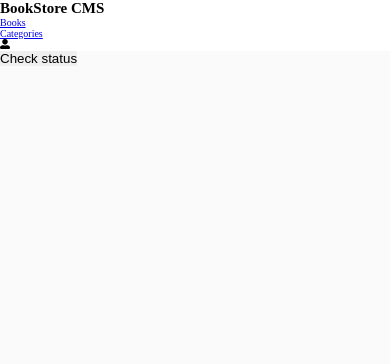
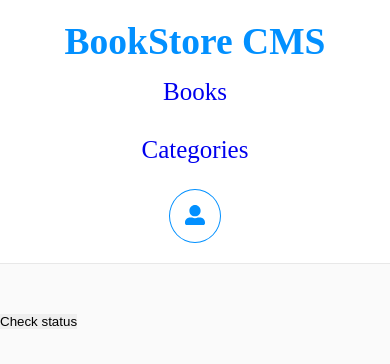
Before and after one commit to nickemma/bookstore, a React (Create React App) app: page /Categories in a window 390 px wide. Shown: the top 364 px of the page. Built offline with nearby package versions, Linux system fonts and the light colour scheme; no server answers.

Commit message:
finished the styling for desktop

```diff
--- a/src/App.css
+++ b/src/App.css
@@ -5,6 +5,7 @@
   transition: all 0.3s linear;
   border: none;
   outline: none;
+  text-decoration: none;
 }
 
 html {
@@ -15,4 +16,10 @@ html {
 
 body {
   background: #fafafa;
+  width: 100%;
 }
+
+.App {
+  width: 100%;
+  position: relative;
+}
--- a/src/components/AddBooks.jsx
+++ b/src/components/AddBooks.jsx
@@ -2,6 +2,7 @@ import React, { useState } from 'react';
 import { useDispatch } from 'react-redux';
 import { v4 as uuidv4 } from 'uuid';
 import { addBook } from '../redux/books/books';
+import '../styles/AddBooks.css';
 
 export default function AddBook() {
   const dispatch = useDispatch();
@@ -38,7 +39,7 @@ export default function AddBook() {
     });
   };
   return (
-    <div>
+    <div className="add-book">
       <h1>ADD NEW BOOK</h1>
       <form onSubmit={addBookHandler}>
         <input
@@ -57,7 +58,9 @@ export default function AddBook() {
           placeholder="Book author"
           name="author"
         />
-        <button type="submit">ADD BOOK</button>
+        <button type="submit" className="add-btn">
+          ADD BOOK
+        </button>
       </form>
     </div>
   );
--- a/src/components/Book.jsx
+++ b/src/components/Book.jsx
@@ -1,6 +1,7 @@
 import { useDispatch } from 'react-redux';
 import { PropTypes } from 'prop-types';
 import { removeBook } from '../redux/books/books';
+import '../styles/Book.css';
 
 function Book(props) {
   const dispatch = useDispatch();
@@ -10,16 +11,18 @@ function Book(props) {
     dispatch(removeBook(id));
   };
   return (
-    <div>
-      <div className="book">
-        <div className="book-info">
-          <h2>{title}</h2>
-          <h3>{author}</h3>
-        </div>
+    <div className="book">
+      <div className="book-info">
+        <h2 className="title">{title}</h2>
+        <h3 className="author">{author}</h3>
         <div className="btn-control">
+          <button type="button">Comment</button>
+          <div className="divider"></div>
           <button type="button" onClick={bookRemove}>
             Remove
           </button>
+          <div className="divider"></div>
+          <button type="button">Edit</button>
         </div>
       </div>
     </div>
--- a/src/styles/AddBooks.css
+++ b/src/styles/AddBooks.css
@@ -0,0 +1,43 @@
+.add-book {
+  color: #918f8f;
+  padding: 2rem 10%;
+}
+
+h1 {
+  margin-bottom: 2rem;
+  font-size: 4rem;
+}
+
+form input {
+  font-size: 2rem;
+  padding: 20px;
+  border: 2px solid #918f8f;
+  border-radius: 1rem;
+  margin-left: 10px;
+  width: 25%;
+}
+
+.add-btn {
+  border: none;
+  background: #0290ff;
+  color: #fff;
+  font-weight: 700;
+  font-size: 1.5rem;
+  width: 25%;
+  height: 7.2rem;
+  margin-left: 10px;
+  cursor: pointer;
+  border-radius: 1rem;
+}
+
+@media (max-width: 600px) {
+  form input {
+    margin-bottom: 20px;
+    width: 100%;
+  }
+
+  .add-btn {
+    width: 50%;
+    margin: 0 auto;
+  }
+}
--- a/src/styles/Book.css
+++ b/src/styles/Book.css
@@ -0,0 +1,42 @@
+.book {
+  padding: 2rem 10%;
+  margin-bottom: 2rem;
+}
+
+.book-info {
+  border: 1px solid #e8e8e8;
+  background: #fff;
+  padding: 4rem 3rem;
+}
+
+.title {
+  color: #121212;
+  letter-spacing: -0.5px;
+  font-size: 3rem;
+}
+
+.author {
+  color: #85a7c5;
+  font-weight: 100;
+  font-size: 2.5rem;
+  margin-bottom: 1.5rem;
+}
+
+.btn-control {
+  display: flex;
+  align-items: center;
+}
+
+.btn-control button {
+  border: none;
+  background: transparent;
+  color: #85a7c5;
+  margin-right: 10px;
+}
+
+.divider {
+  width: 2px;
+  height: 25px;
+  background: #e8e8e8;
+  margin-right: 10px;
+}
--- a/src/styles/Navbar.css
+++ b/src/styles/Navbar.css
@@ -1,3 +1,76 @@
 .navbar {
   background: #fff;
+  display: flex;
+  align-items: center;
+  justify-content: space-between;
+  padding: 2rem 10%;
+  position: relative;
+  border-bottom: 1px solid #e8e8e8;
+  margin-bottom: 5rem;
 }
+
+.logo {
+  font-size: 2.5rem;
+  color: #0290ff;
+  display: flex;
+}
+
+.items {
+  list-style: none;
+  display: flex;
+  align-items: center;
+  justify-content: center;
+}
+
+.items li a {
+  margin-left: 2rem;
+  padding: 1.5rem;
+  font-size: 2.5rem;
+  margin-left: 40px;
+}
+
+.items li a:hover {
+  color: #0290ff;
+}
+
+.avatar {
+  border: 1px solid #0290ff;
+  padding: 15px;
+  border-radius: 50%;
+}
+
+.avatar svg {
+  font-size: 2rem;
+  color: #0290ff;
+}
+
+@media (max-width: 600px) {
+  .navbar {
+    flex-direction: column;
+    margin-bottom: 5rem;
+  }
+
+  .logo {
+    text-align: center;
+    flex-direction: column;
+    margin-bottom: 1rem;
+  }
+
+  .items {
+    flex-direction: column;
+    text-align: center;
+    align-items: center;
+  }
+
+  .items li {
+    padding: 15px;
+  }
+
+  .items li a {
+    margin: 40px;
+  }
+
+  .avatar {
+    flex-direction: column;
+  }
+}
```
Also changed, not shown: src/styles/Books.css (deleted).
